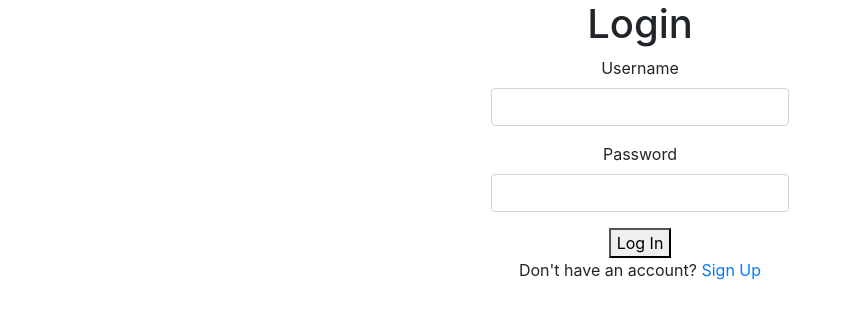
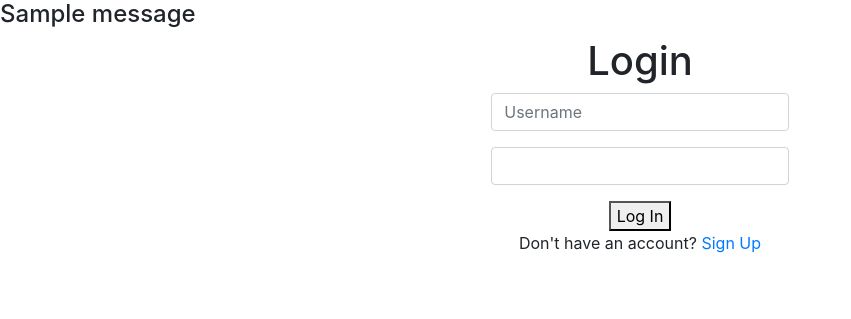
Before and after one commit to aineon/women-in-tech, a Flask app: page /login in a window 1280 px wide. Shown: the part 56-375 px from the top of the page, without its empty margins (0-851 px from the left). Run offline with Flask 2, Linux system fonts and the light colour scheme; one stand-in notice (Sample message) is shown; some libraries are stand-ins or nearby versions.

Commit message:
Update templates

```diff
--- a/templates/base.html
+++ b/templates/base.html
@@ -31,7 +31,7 @@
             <a class="nav-link" href="{{ url_for('members') }}">Members</a>
           </li>
           <li class="nav-item">
-            <a class="nav-link" href="{{ url_for('profile') }}">My Profile</a>
+            <a class="nav-link" href="{{ url_for('my_profile', username=session['user']) }}">My Profile</a>
           </li>
           <li class="nav-item">
             <a class="nav-link" href="{{ url_for('login') }}">Sign In</a>
@@ -40,13 +40,27 @@
             <a class="nav-link" href="#">Sign Out</a>
           </li>
           <li class="nav-item">
-            <a class="nav-link" href="#">Sign Up</a>
+            <a class="nav-link" href="{{ url_for('register') }}">Sign Up</a>
           </li>
         </ul>
       </div>
     </nav>
   </header>
 
+<!--Display Flash Messages-->
+<section>
+  {% with messages = get_flashed_messages() %}
+          {% if messages %}
+              {% for message in messages %}
+                  <div id="flashMessage{{loop.index}}" class="flash row">
+                       <div class="col s12 m6 offset-m3">
+                          <h4 class="center-align flash-message">{{ message }}</h4>
+                      </div>
+                  </div>
+              {% endfor %}
+          {% endif %}
+      {% endwith %}
+  </section>
 
   {% block content %}
   {% endblock %}
--- a/templates/login.html
+++ b/templates/login.html
@@ -12,14 +12,14 @@
 
     <!-- Log In Form-->
         <div class="row form-container">
-            <form class="col-10 offset-1 col-md-6 offset-md-3" method="POST" action="">
+            <form class="col-10 offset-1 col-md-6 offset-md-3" method="POST" action="{{ url_for('login') }}">
                 <div class="row">
                     <div class="form-group col-12 col-md-6 offset-md-3 text-center">
-                        <label for="username">Username</label>
-                        <input type="text" class="form-control validate" id="username" name="username" required>
+                        <label for="username" class="d-none"></label>
+                        <input type="text" class="form-control validate" id="username" name="username" placeholder="Username"required>
                     </div>
                     <div class="form-group col-12 col-md-6 offset-md-3 text-center">
-                        <label for="password">Password</label>
+                        <label for="password" class="d-none"></label>
                         <input type="password" class="form-control validate" id="password" name="password" required>
                     </div>
                 </div>
```
